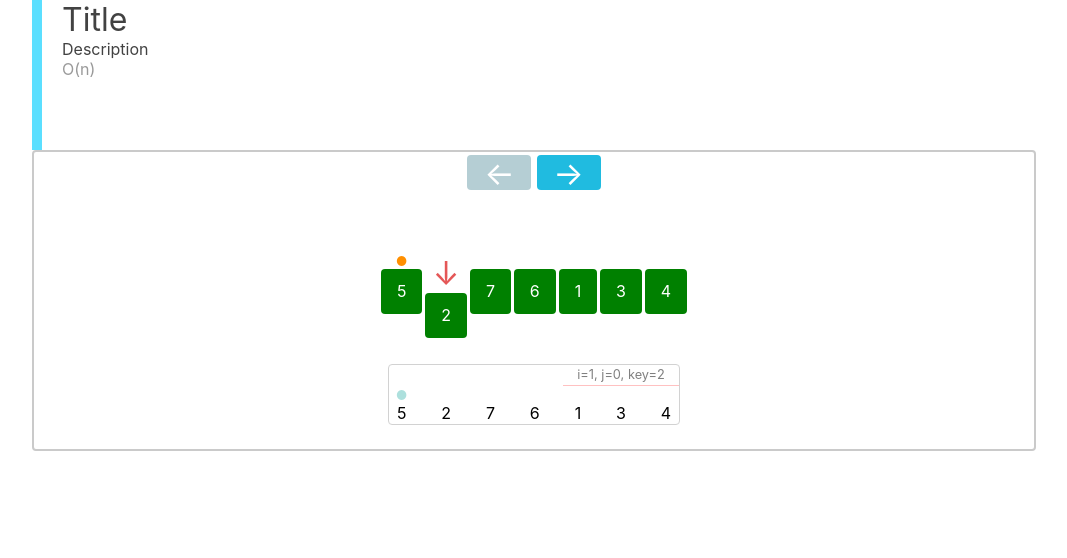
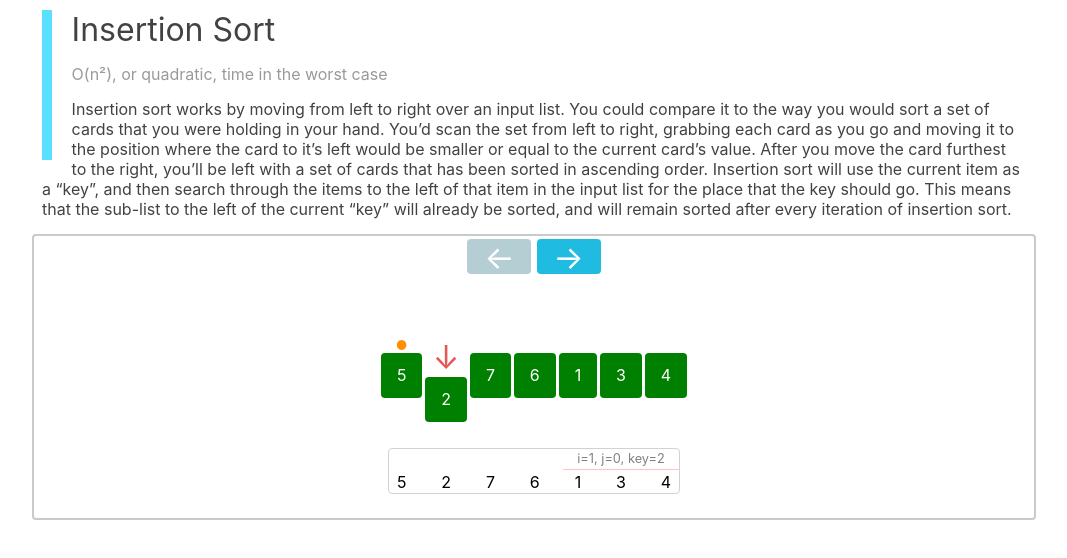
Before and after one commit to AlexFox1777/TypeScript-Handbook, a React app: page / in a window 1280 px wide. Shown: the top 558 px of the page, without its empty margins (108-1175 px from the left). Built offline with nearby package versions, Linux system fonts and the light colour scheme.

Commit message:
description is added

```diff
--- a/src/App.tsx
+++ b/src/App.tsx
@@ -8,9 +8,21 @@ import InsertionSort from "./components/sorting/iterative_sorting/insertion_sort
 const App: FunctionComponent = () => {
     return (
         <Root>
-            <PageDescrioption algorithm={<InsertionSort />} />
+            <PageDescrioption
+                algorithm={<InsertionSort />}
+                title={INSERTION_SORT.title}
+                description={INSERTION_SORT.description}
+                complexity={INSERTION_SORT.complexity}
+            />
         </Root>
     );
+};
+
+const INSERTION_SORT = {
+    title: "Insertion Sort",
+    description:
+        "Insertion sort works by moving from left to right over an input list. You could compare it to the way you would sort a set of cards that you were holding in your hand. You’d scan the set from left to right, grabbing each card as you go and moving it to the position where the card to it’s left would be smaller or equal to the current card’s value. After you move the card furthest to the right, you’ll be left with a set of cards that has been sorted in ascending order. Insertion sort will use the current item as a “key”, and then search through the items to the left of that item in the input list for the place that the key should go. This means that the sub-list to the left of the current “key” will already be sorted, and will remain sorted after every iteration of insertion sort.",
+    complexity: "O(n²), or quadratic, time in the worst case",
 };
 
 const Root = styled.div`
--- a/src/components/Description/Description.tsx
+++ b/src/components/Description/Description.tsx
@@ -17,13 +17,15 @@ const Description: FunctionComponent<Partial<Props>> = ({
         <Root>
             <div className="breaker"></div>
             <Typography lg>{title}</Typography>
+            <Typography secondary>{complexity}</Typography>
             <Typography>{description}</Typography>
-            <Typography secondary>{complexity}</Typography>
         </Root>
     );
 };
 
 const Root = styled.div`
+    min-width: 340px;
+    margin: 10px;
     .breaker {
         background: #5bdfff;
         width: 10px;
@@ -31,6 +33,9 @@ const Root = styled.div`
         float: left;
         margin-right: 2%;
     }
+    & > p {
+        margin-bottom: 15px;
+    }
 `;
 
 export default Description;
--- a/src/components/history/History.tsx
+++ b/src/components/history/History.tsx
@@ -5,11 +5,13 @@ import styled from "styled-components";
 type Props = {
     history: Array<Array<number>>;
     info: Array<string>;
+    sorted: number;
 };
 
 const History: FunctionComponent<Partial<Props>> = ({
     history = [[]],
     info = [],
+    sorted = 0,
 }) => {
     return (
         <Root>
@@ -38,14 +40,6 @@ const History: FunctionComponent<Partial<Props>> = ({
                                                 0
                                                     ? "#ade0dd"
                                                     : "white"
-                                            }
-                                            state={
-                                                history.length -
-                                                    indexI -
-                                                    indexJ >
-                                                0
-                                                    ? "previous"
-                                                    : "x"
                                             }
                                         ></NumberHolder>
                                     ))}
--- a/src/components/typography/Typography.tsx
+++ b/src/components/typography/Typography.tsx
@@ -92,8 +92,6 @@ const Typography: FunctionComponent<Partial<Props>> = ({
 export default Typography;
 
 const Text = styled.p<Partial<Props>>`
-    padding: 0;
-    margin: 0;
     font-size: ${(props) => props.size + "em"};
     font-family: -apple-system, BlinkMacSystemFont, "Segoe UI", "Roboto",
         "Oxygen", "Ubuntu", "Cantarell", "Fira Sans", "Droid Sans",
```
